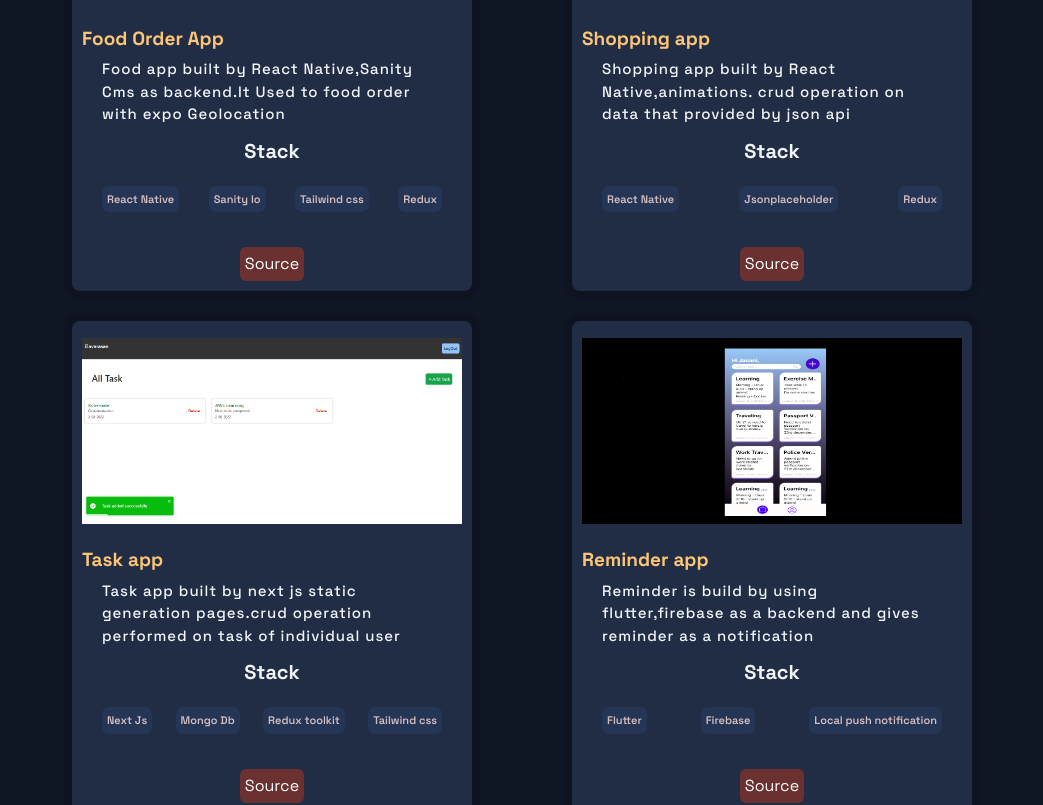
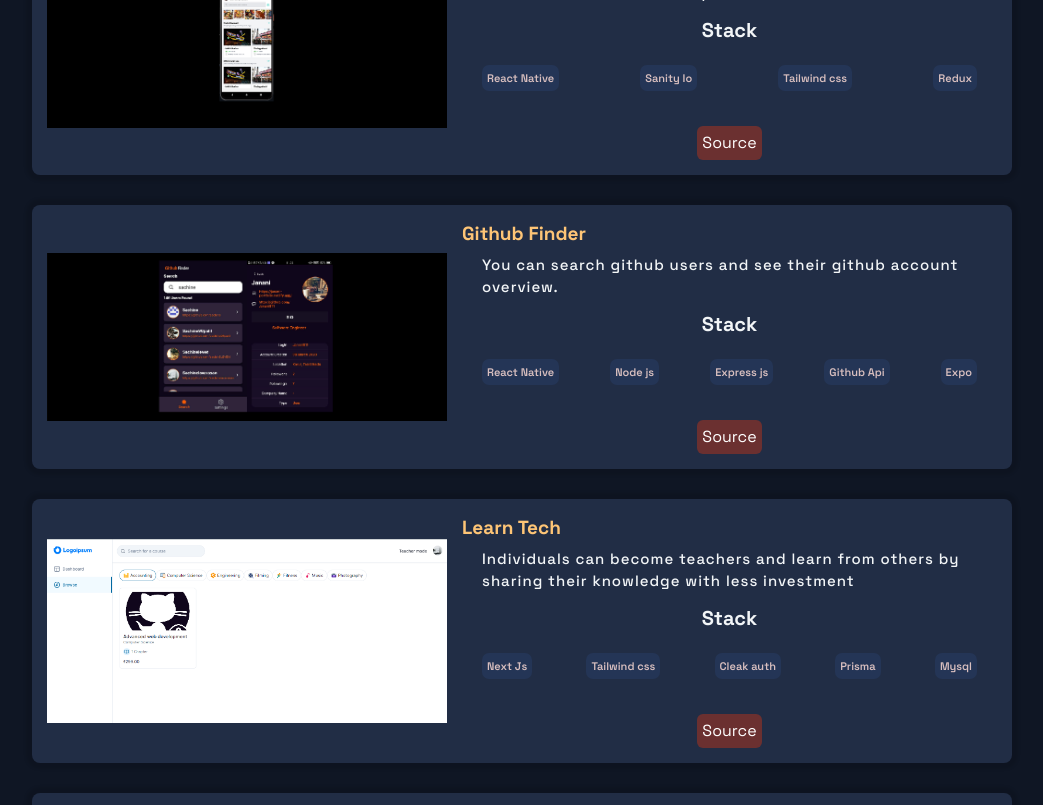
Before and after one commit to sachinelavarasan/my_portfolio, a Next.js app: page / in a window 1280 px wide. Shown: the part 2740-3545 px from the top of the page, without its empty margins (118-1161 px from the left). Built offline with nearby package versions, Linux system fonts and the light colour scheme; grey boxes are pictures that could not be loaded.

Commit message:
project card implemented with new design

```diff
--- a/src/components/Projects/components/ProjectCard.js
+++ b/src/components/Projects/components/ProjectCard.js
@@ -21,10 +21,10 @@
   return (
     <ProjectCardContainer className={className}>
       {type === "project" ? (
-        <>
+        <div className="d-flex align-items-center container-project">
           <Img src={url} alt={title} />
-          <div className="bottom">
-            <div className="heading pb-2 mt-4">{title}</div>
+          <div className="bottom ms-4">
+            <div className="heading pb-2">{title}</div>
             <div className="description">{description}</div>
             <div>
               <TitleContent>Stack</TitleContent>
@@ -40,7 +40,7 @@
               </ExternalLinks>
             </div>
           </div>
-        </>
+        </div>
       ) : (
         <div className="heading pb-2 mt-3">{title}....</div>
       )}
--- a/src/components/Projects/element/index.js
+++ b/src/components/Projects/element/index.js
@@ -13,7 +13,6 @@
 
 export const GridContainer = styled.div`
   display: grid;
-  grid-template-columns: repeat(auto-fill, minmax(400px, 1fr));
   padding: 3rem;
   place-items: center;
   column-gap: 2rem;
@@ -29,20 +28,27 @@
 
 export const ProjectCardContainer = styled.div`
   border-radius: 8px;
-  box-shadow: 0px 0px 3px 7px rgba(0, 0, 0, 0.1);
-  padding: 10px;
-  width: 400px;
+  box-shadow: 0px 0px 3px 6px rgba(0, 0, 0, 0.1);
+  padding: 1.5rem;
+  width: 100%;
   background: #212d45;
   bottom: 0px;
   position: relative;
 
   &:hover {
-    transition: all 0.2s ease-out;
+    transition: all 0.1s ease-in;
     bottom: -4px;
-    box-shadow: 0 0px 4px 6px rgba(0, 0, 0, 0.4);
+    box-shadow: 0 0px 4px 5px rgba(0, 0, 0, 0.3);
   }
   @media ${(props) => props.theme.breakpoints.sm} {
     width: 100%;
+  }
+  @media ${(props) => props.theme.breakpoints.lg} {
+    width: 100%;
+    .container-project{
+      display: flex;
+      flex-direction: column;
+    }
   }
   .heading {
     font-weight: 800;
@@ -62,11 +68,17 @@
 `;
 
 export const Img = styled.img`
-  width: 100%;
+
+  max-width: 400px;
+
+  @media ${(props) => props.theme.breakpoints.sm} {
+    max-width: 100%;
+  }
+  /* width: 100%;
   height: 200px;
   object-fit: contain;
   object-position: center;
-  overflow: hidden;
+  overflow: hidden; */
 `;
 
 export const ExternalLinks = styled.a`
--- a/src/constants/constants.js
+++ b/src/constants/constants.js
@@ -52,52 +52,6 @@
     type: "project",
   },
   {
-    title: "Shopping app",
-    description:
-      "Shopping app built by React Native,animations. crud operation on data that provided by json api",
-    image: "/projectImage/mobile-app.png",
-    tags: [
-      "React Native",
-      "Jsonplaceholder",
-      "Redux",
-    ],
-    source:
-      "https://github.com/sachinelavarasan/ReactNative-JsonPlaceholder",
-    id: 3,
-    type: "project",
-  },
-  {
-    title: "Task app",
-    description:
-      "Task app built by next js static generation pages.crud operation performed on task of individual user",
-    image: "/projectImage/next-redux.png",
-    tags: [
-      "Next Js",
-      "Mongo Db",
-      "Redux toolkit",
-      "Tailwind css",
-    ],
-    source:
-      "https://github.com/sachinelavarasan/TaskApp-NEXTJS",
-    id: 4,
-    type: "project",
-  },
-  {
-    title: "Reminder app",
-    description:
-      "Reminder is build by using flutter,firebase as a backend and gives reminder as a notification",
-    image: "/projectImage/reminder.png",
-    tags: [
-      "Flutter",
-      "Firebase",
-      "Local push notification",
-    ],
-    source:
-      "https://github.com/sachinelavarasan/flutter_reminder_app",
-    id: 5,
-    type: "project",
-  },
-  {
     title: "Github Finder",
     description:
       "You can search github users and see their github account overview.",
@@ -111,7 +65,7 @@
     ],
     source:
       "https://github.com/sachinelavarasan/GitHubFinder",
-    id: 6,
+    id: 3,
     type: "project",
   },
   {
@@ -128,7 +82,7 @@
     ],
     source:
       "https://github.com/sachinelavarasan/course-platform",
-    id: 7,
+    id: 4,
     type: "project",
   },
   {
@@ -144,7 +98,7 @@
     ],
     source:
       "https://github.com/sachinelavarasan/flutter_firebaseauth",
-    id: 8,
+    id: 5,
     type: "project",
   },
 ];
```
